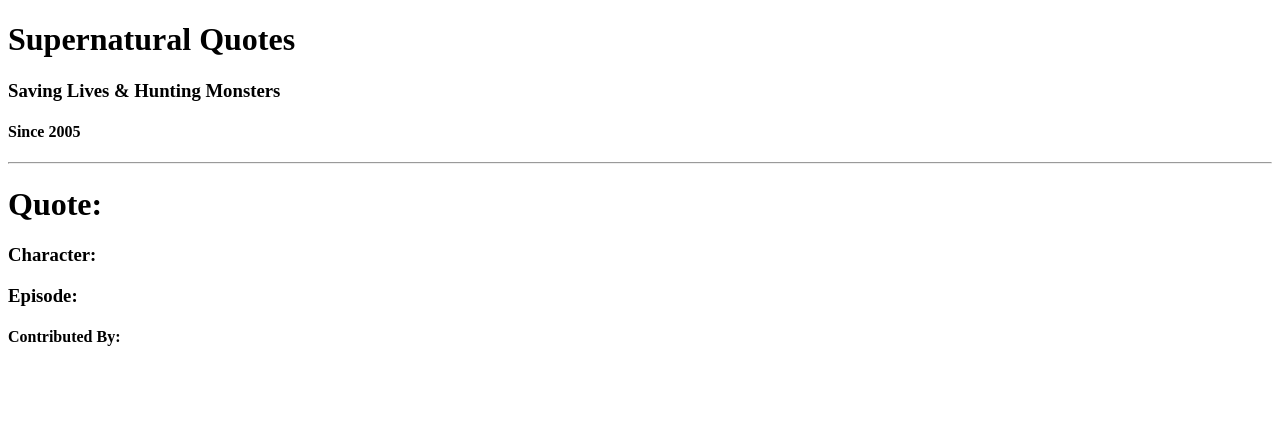
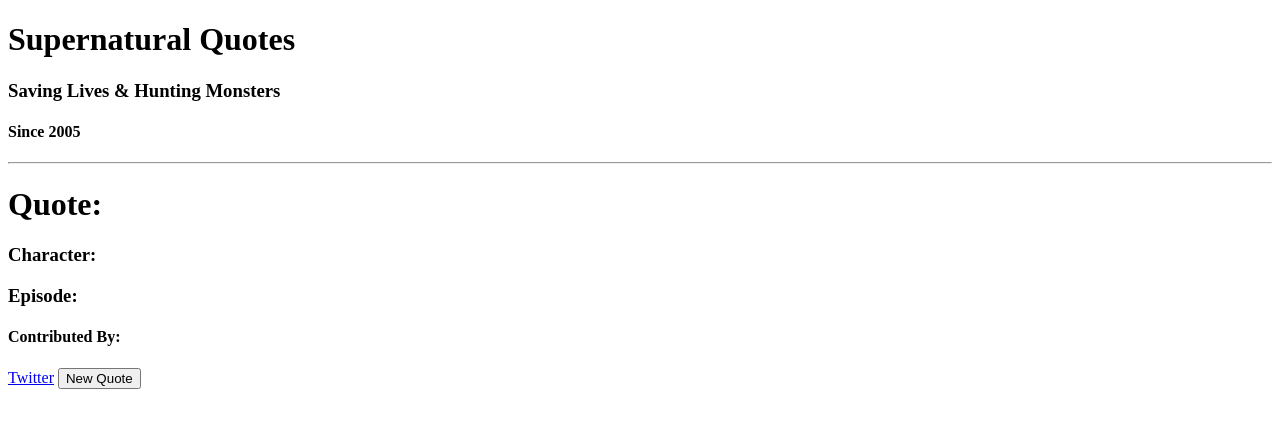
Before and after one commit to Wynterwolf/superQuotes_FRONT_V4, a plain HTML site: page index.html in a window 1280 px wide. Drawn offline with Linux system fonts and the light colour scheme; no server answers.

Commit message:
uncomment style

```diff
--- a/index.html
+++ b/index.html
@@ -29,8 +29,8 @@
     <h4><span id="user">Contributed By: </span></h4>
 
     <div>
-    <!-- <a href="a" class="btn btn-default twitter">Twitter</a>
-    <button class="btn btn-default btn1" role="button">New Quote</button> -->
+    <a href="a" class="btn btn-default twitter">Twitter</a>
+    <button class="btn btn-default btn1" role="button">New Quote</button>
     </div>
 
 </body>
```
